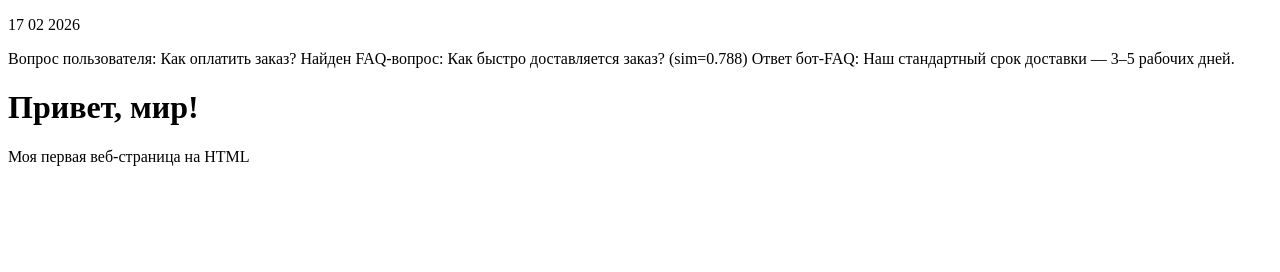
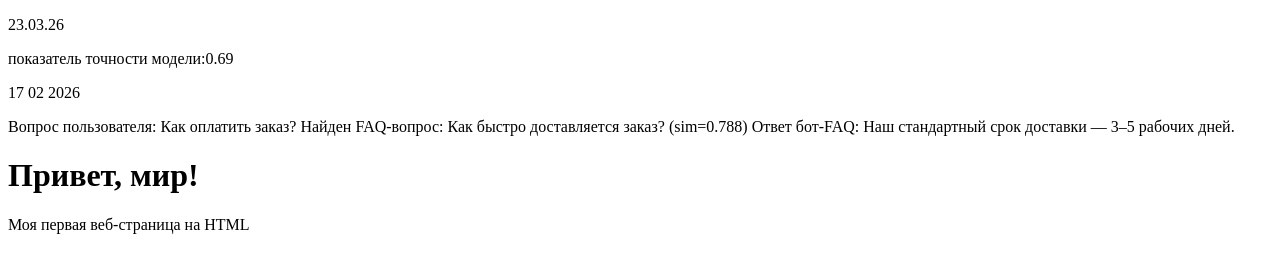
Before and after one commit to kalosha47/sos, a plain HTML site: page index.html in a window 1280 px wide. Drawn offline with Linux system fonts and the light colour scheme.

Commit message:
Update index.html

```diff
--- a/index.html
+++ b/index.html
@@ -6,6 +6,8 @@
     <title>Привет, мир!</title>
 </head>
 <body>
+ <p>23.03.26<p>
+     <p>показатель точности модели:0.69</p>
     <p>17 02 2026</p>
    Вопрос пользователя: Как оплатить заказ?
 Найден FAQ-вопрос: Как быстро доставляется заказ? (sim=0.788)
```
